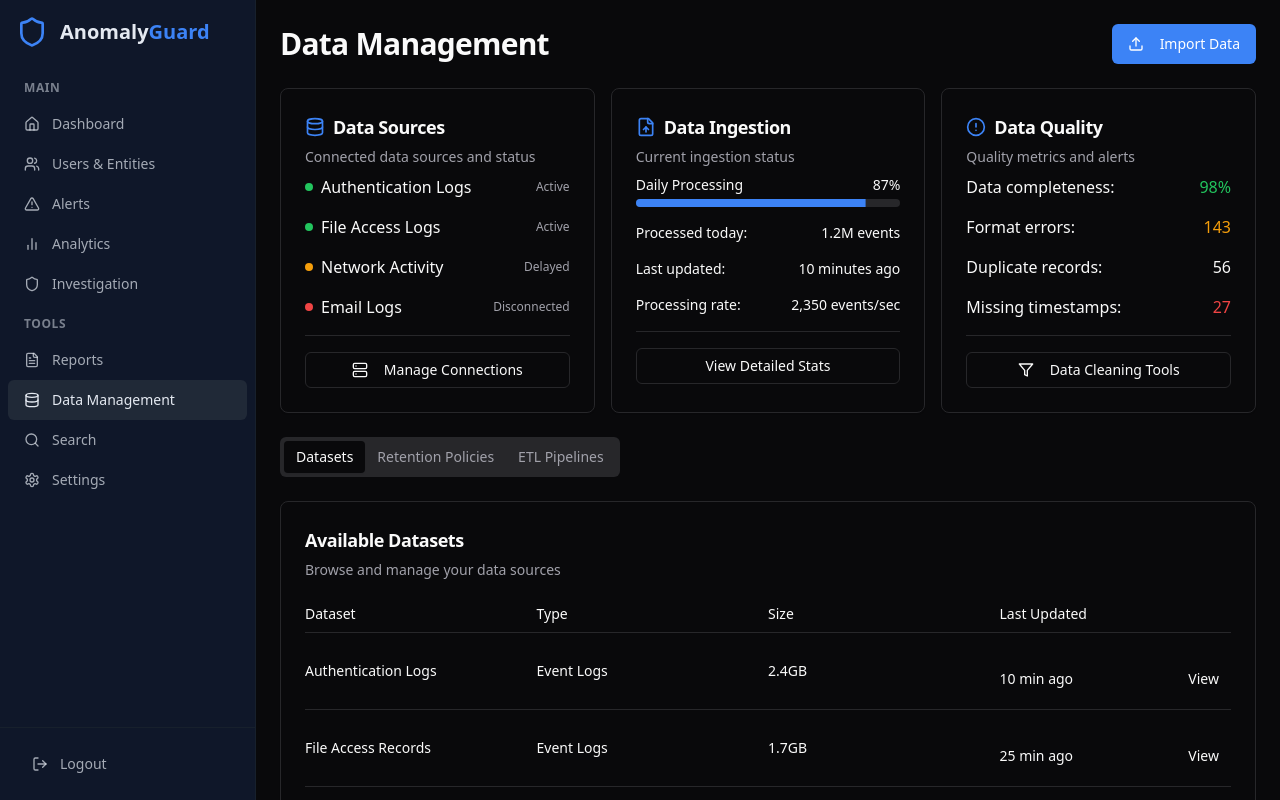
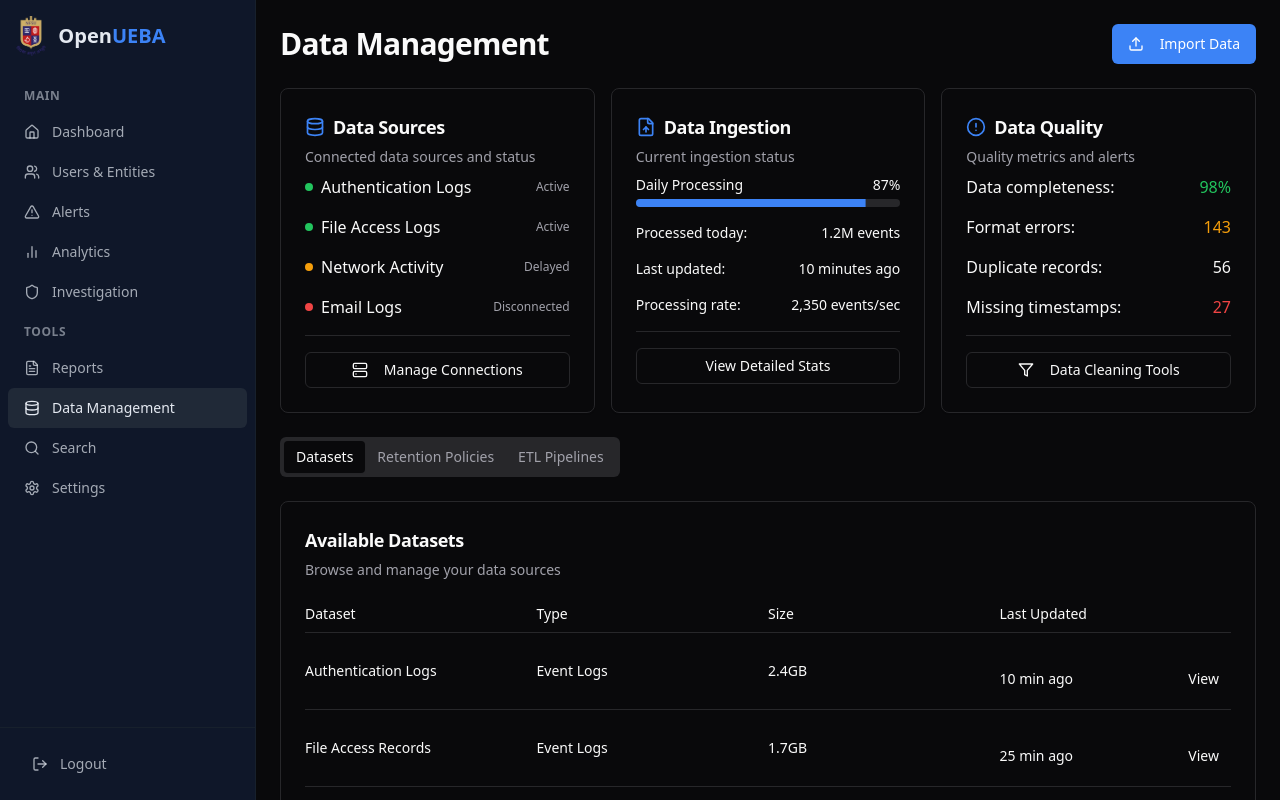
Before and after one commit to Kunal0x01/anomaly-insight-guardian-watch, a React (Vite) app: page /data in a window 1280 px wide. Built offline with nearby package versions, Linux system fonts and the light colour scheme.

Commit message:
Refactor: Update logo and title
Update the logo and title of the website to "Open UEBA".

```diff
--- a/index.html
+++ b/index.html
@@ -1,14 +1,15 @@
+
 <!DOCTYPE html>
 <html lang="en">
   <head>
     <meta charset="UTF-8" />
     <meta name="viewport" content="width=device-width, initial-scale=1.0" />
-    <title>anomaly-insight-guardian-watch</title>
-    <meta name="description" content="Lovable Generated Project" />
+    <title>Open UEBA - User and Entity Behavior Analytics</title>
+    <meta name="description" content="Open UEBA - User and Entity Behavior Analytics Platform" />
     <meta name="author" content="Lovable" />
 
-    <meta property="og:title" content="anomaly-insight-guardian-watch" />
-    <meta property="og:description" content="Lovable Generated Project" />
+    <meta property="og:title" content="Open UEBA" />
+    <meta property="og:description" content="Open UEBA - User and Entity Behavior Analytics Platform" />
     <meta property="og:type" content="website" />
     <meta property="og:image" content="https://lovable.dev/opengraph-image-p98pqg.png" />
 
--- a/src/App.tsx
+++ b/src/App.tsx
@@ -21,7 +21,7 @@ const queryClient = new QueryClient();
 const App = () => (
   <QueryClientProvider client={queryClient}>
     <TooltipProvider>
-      <Helmet titleTemplate="%s | AnomalyGuard" defaultTitle="AnomalyGuard - UEBA Platform" />
+      <Helmet titleTemplate="%s | Open UEBA" defaultTitle="Open UEBA - User and Entity Behavior Analytics" />
       <Toaster />
       <Sonner />
       <BrowserRouter>
--- a/src/components/layout/DashboardSidebar.tsx
+++ b/src/components/layout/DashboardSidebar.tsx
@@ -62,8 +62,12 @@ const DashboardSidebar = () => {
   return (
     <div className="w-64 h-screen bg-sidebar flex flex-col border-r border-sidebar-border">
       <div className="p-4 flex items-center gap-3">
-        <Shield className="h-8 w-8 text-primary" />
-        <h1 className="text-xl font-semibold text-sidebar-foreground">Anomaly<span className="text-primary">Guard</span></h1>
+        <img
+          src="/lovable-uploads/6e782c53-fa7e-4c3f-aead-07f8c92884a5.png"
+          alt="Open UEBA Logo"
+          className="h-10 w-auto"
+        />
+        <h1 className="text-xl font-semibold text-sidebar-foreground">Open<span className="text-primary">UEBA</span></h1>
       </div>
 
       <div className="flex flex-col flex-1 px-2 py-4 gap-1 overflow-auto">
```
Also changed, not shown: public/lovable-uploads/6e782c53-fa7e-4c3f-aead-07f8c92884a5.png (added).
